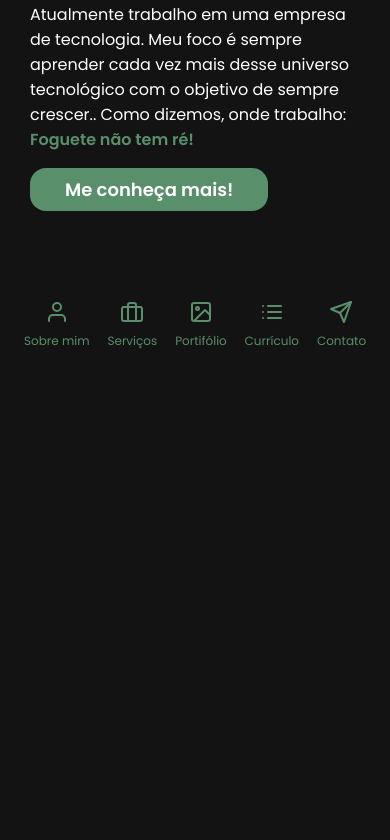
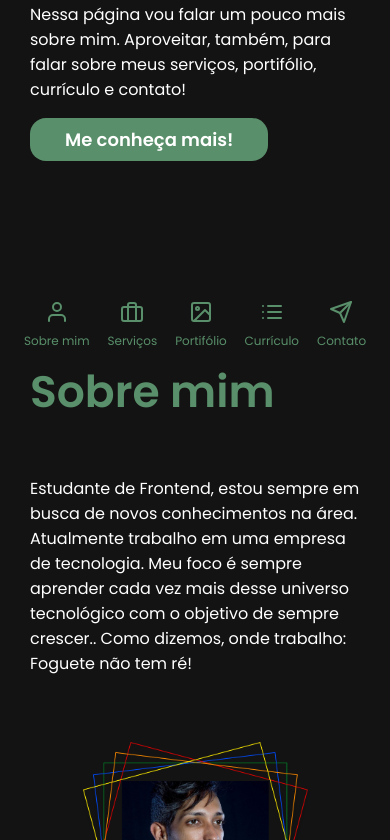
Before and after one commit to leandroasalles/portfolio, a plain HTML site: page index.html in a window 390 px wide. Shown: the part 487-1327 px from the top of the page. Drawn offline with nearby package versions, Linux system fonts and the light colour scheme.

Commit message:
Criação e responsividade do Sobre Mim

```diff
--- a/index.html
+++ b/index.html
@@ -16,11 +16,9 @@
         <div class="container">
             <img src="logo.png" alt="Logo">
             <h2>Hey,</h2>
-            <h1>I'm Leandro Salles</h1>
-            <p>Estudante de Frontend, estou sempre em busca de novos conhecimentos na área. Atualmente
-                trabalho em uma empresa de tecnologia. Meu foco é sempre aprender cada vez mais
-                desse universo tecnológico com o objetivo de sempre crescer..
-                Como dizemos, onde trabalho: <b>Foguete não tem ré!</b>
+            <h1 class="title-green">I'm Leandro Salles</h1>
+            <p>Nessa página vou falar um pouco mais sobre mim. Aproveitar, também, para falar sobre meus serviços,
+                portifólio, currículo e contato!</b>
             </p>
             <button>Me conheça mais!</button>
         </div>
@@ -28,20 +26,33 @@
     <nav>
         <img src="logo.png" alt="Logo">
         <ul>
-            <a href=""><i data-feather="user"></i>Sobre mim</a>
+            <a href="#about-me"><i data-feather="user"></i>Sobre mim</a>
             <a href=""><i data-feather="briefcase"></i>Serviços</a>
             <a href=""><i data-feather="image"></i>Portifólio</a>
             <a href=""><i data-feather="list"></i>Currículo</a>
             <a href=""><i data-feather="send"></i>Contato</a>
         </ul>
     </nav>
-    <section>oii</section>
+    <section id="about-me" class="about-me">
+        <div class="container">
+            <h1 class="title-green">Sobre mim</h1>
+            <p>Estudante de Frontend, estou sempre em busca de novos conhecimentos na área. Atualmente trabalho em uma
+                empresa de tecnologia. Meu foco é sempre aprender cada vez mais desse universo tecnológico com o
+                objetivo de sempre crescer.. Como dizemos, onde trabalho: Foguete não tem ré!</p>
+
         </div>
+        <div class="image-container">
+            <img src="Profile.png" alt="Leandro Salles">
+        </div>
+
+    </section>
+    </div>
 
 
 
-        <script>
-            feather.replace()
-          </script>
+    <script>
+        feather.replace()
+    </script>
 </body>
+
 </html>
--- a/style.css
+++ b/style.css
@@ -1,8 +1,8 @@
-@import url('https://fonts.googleapis.com/css2?family=Poppins:wght@300;400;600&display=swap');
+@import url("https://fonts.googleapis.com/css2?family=Poppins:wght@300;400;600&display=swap");
 
-:root{
-    --green-light: #598F6A;
-    --orange-light: #752A1E;
+:root {
+  --green-light: #598f6a;
+  --orange-light: #752a1e;
   --dark: #131313;
   --menu-height: 65px;
 }
@@ -11,58 +11,68 @@
   box-sizing: border-box;
 }
 
-html, body{
+html{
+    scroll-behavior:smooth;
+}
+
+html,
+body {
   margin: 0;
   background-color: var(--dark);
-
 }
 
-body, button, input, select, textarea{
-    font-family: 'Poppins', sans-serif;
+body,
+button,
+input,
+select,
+textarea {
+  font-family: "Poppins", sans-serif;
   color: white;
 }
 
-h1{
+.title-green {
+  color: var(--green-light);
+}
+
+h1 {
   font-size: 44px;
 }
 
-h2{
+h2 {
   font-size: 22px;
 }
 
-header{
+header {
   height: calc(100vh - var(--menu-height));
   display: flex;
   align-items: center;
 }
 
-header .container{
+header .container {
   width: 50%;
   padding: 0 100px;
   height: fit-content;
 }
 
-header .container img{
+header .container img {
   display: none;
 }
 
-header .container h1{
+header .container h1 {
   margin: 0px;
+}
+
+header .container b {
   color: var(--green-light);
 }
 
-header .container b {
-    color: var(--green-light)
-}
-
-button{
+button {
   background-color: var(--green-light);
   border: 0;
   padding: 8px 35px;
   border-radius: 16px;
   font-size: 18px;
   font-weight: bold;
-
 }
 
 nav {
@@ -74,97 +84,113 @@ nav {
   position: sticky;
   top: 0;
   background-color: var(--dark);
-
 }
 
-nav .logo-container{
-    display: flex;
-    width: fit-content;
-    height: var(--menu-height);
-
-}
-
-.logo{
-    font-size: 22px;
-    width: 100px;
-    margin-left: 10px;
-}
-
-.bar{
-    width: 5px;
-    background-color: var(--green-light);
-}
-
-nav ul{
+nav ul {
   width: 100%;
   display: flex;
   justify-content: space-around;
 }
 
-nav ul a{
+nav ul a {
   font-size: 24px;
   color: var(--green-light);
   text-decoration: none;
 }
 
-nav ul a svg{
+nav ul a svg {
   display: none;
 }
 
-section{
-    height: 1500px;
-    background-color: var(--dark);
+.about-me {
+  padding: 100px;
+  display: flex;
+}
+.about-me .container {
+  width: 50%;
+  display: flex;
+  flex-direction: column;
+  justify-content: center;
+}
+
+.about-me .image-container {
+  width: 50%;
+  display: flex;
+  justify-content: center;
+  align-items: center;
+}
+
+.about-me .image-container img {
+  width: 70%;
+  max-width: 350px;
 }
 
 /* Responsividade */
 
 /* Small Desktop */
-@media (max-width: 1000px){
-    header .container, nav{
-        padding: 0 30px;
+@media (max-width: 1000px) {
+  header .container,
+  nav {
     width: 100%;
   }
 }
 
 /*Tablet*/
 @media (max-width: 767px) {
-header .container img{
+  header .container img {
     display: inline;
     margin-bottom: 70px;
   }
 
-nav img{
+  nav img {
     display: none;
   }
 
-nav ul{
+  nav ul {
     padding: 0;
   }
 
-nav ul a{
+  nav ul a {
     font-size: 15px;
+  }
+
+  .about-me {
+    flex-direction: column;
+  }
+
+  .about-me .container,
+  .about-me .image-container {
+    width: 100%;
+  }
+
+  .about-me .image-container img {
+    padding: 50px 0;
   }
 }
 
 /*Celular*/
-@media(max-width: 480px){
-    header .container{
+@media (max-width: 480px) {
+  header .container {
     padding: 0 30px;
   }
 
-    nav{
+  nav {
     padding: 0 15px;
     position: fixed;
     top: unset;
     bottom: 0;
   }
 
-    nav ul a svg{
+  nav ul a svg {
     display: block;
     margin: 0 auto 8px;
   }
 
-    nav ul a{
+  nav ul a {
     font-size: 12px;
   }
+
+  .about-me {
+    padding: 30px;
   }
+}
```
Also changed, not shown: Profile.png (added). Lines whose indentation alone changed are shown as unchanged.
